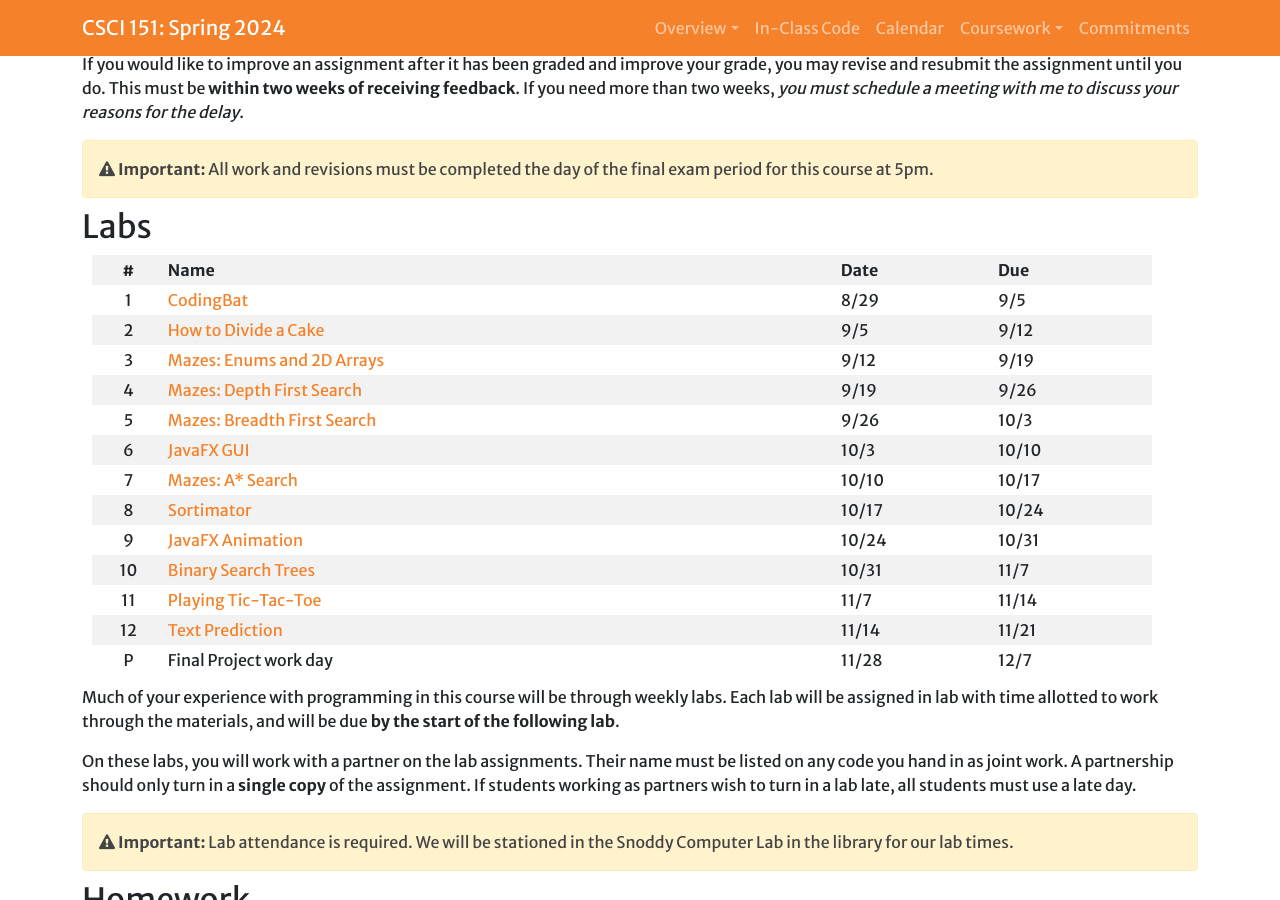
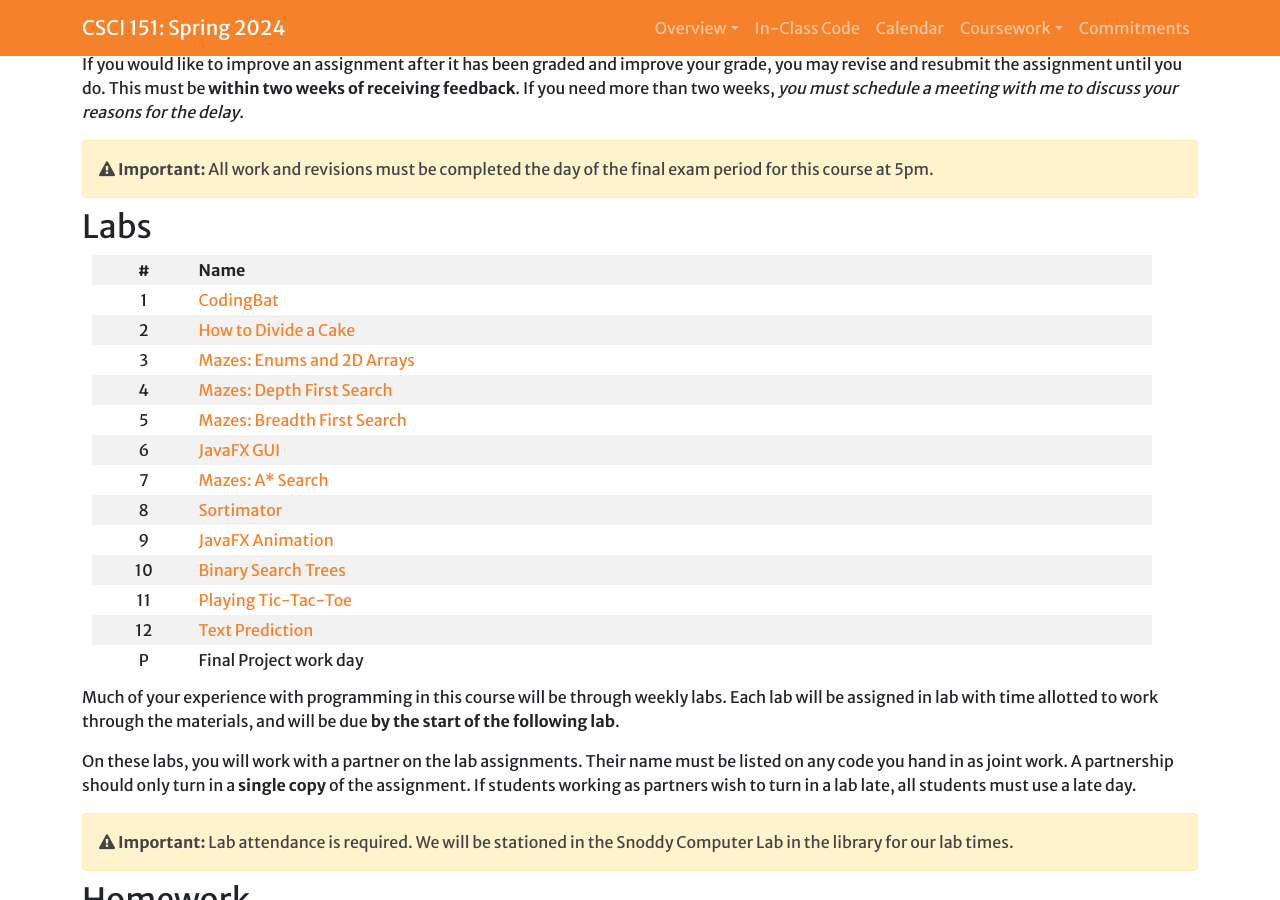
Before and after one commit to Hendrix-CS/csci151, a Jekyll site: the page built from index.md, in a window 1280 px wide and 900 px high, scrolled down 2150 px. Built offline with Jekyll 4.4.1, drawn with Linux system fonts in a browser that asks for light colours; a script that is not in the unit is left out; our own code applies the rules of GitHub Pages for plain Markdown files.

Commit message:
All dates on Calendar, not in index.md

```diff
--- a/index.md
+++ b/index.md
@@ -102,21 +102,21 @@ If you would like to improve an assignment after it has been graded and improve
 
 ## <a name="labs">Labs</a>
 
-| #  | Name                                                               | Date | Due  |
-|:--:|-----                                                               | ---- | ---- |
-|1 | [CodingBat]({{site.baseurl}}/labs/codingbat.html)                    | 8/29 | 9/5  |
-|2 | [How to Divide a Cake]({{site.baseurl}}/labs/cake.html)              | 9/5  | 9/12 |
-|3 | [Mazes: Enums and 2D Arrays]({{site.baseurl}}/labs/maze-enums.html)  | 9/12 | 9/19 |
-|4 | [Mazes: Depth First Search]({{site.baseurl}}/labs/maze-dfs.html)     | 9/19 | 9/26 |
-|5 | [Mazes: Breadth First Search]({{site.baseurl}}/labs/maze-bfs.html)   | 9/26 | 10/3 |
-|6 | [JavaFX GUI]({{site.baseurl}}/labs/javafx.html)                      | 10/3 | 10/10|
-|7 | [Mazes: A* Search]({{site.baseurl}}/labs/maze-astar.html)            | 10/10| 10/17|
-|8 | [Sortimator]({{site.baseurl}}/labs/sortimator.html)                  | 10/17| 10/24|
-|9 | [JavaFX Animation]({{site.baseurl}}/labs/animation.html)             | 10/24| 10/31|
-|10 | [Binary Search Trees]({{site.baseurl}}/labs/binarysearchtrees.html) | 10/31| 11/7 |
-|11 | [Playing Tic-Tac-Toe]({{site.baseurl}}/labs/tic-tac-toe.html)       | 11/7 | 11/14|
-|12 | [Text Prediction]({{site.baseurl}}/labs/text-prediction.html)       | 11/14| 11/21|
-|P  | Final Project work day                                              | 11/28| 12/7 |
+| #  | Name
+|:--:|-----
+|1 | [CodingBat]({{site.baseurl}}/labs/codingbat.html)
+|2 | [How to Divide a Cake]({{site.baseurl}}/labs/cake.html)
+|3 | [Mazes: Enums and 2D Arrays]({{site.baseurl}}/labs/maze-enums.html)
+|4 | [Mazes: Depth First Search]({{site.baseurl}}/labs/maze-dfs.html)
+|5 | [Mazes: Breadth First Search]({{site.baseurl}}/labs/maze-bfs.html)
+|6 | [JavaFX GUI]({{site.baseurl}}/labs/javafx.html)
+|7 | [Mazes: A* Search]({{site.baseurl}}/labs/maze-astar.html)
+|8 | [Sortimator]({{site.baseurl}}/labs/sortimator.html)
+|9 | [JavaFX Animation]({{site.baseurl}}/labs/animation.html)
+|10 | [Binary Search Trees]({{site.baseurl}}/labs/binarysearchtrees.html)
+|11 | [Playing Tic-Tac-Toe]({{site.baseurl}}/labs/tic-tac-toe.html)
+|12 | [Text Prediction]({{site.baseurl}}/labs/text-prediction.html)
+|P  | Final Project work day
 
 Much of your experience with programming in this course will be through weekly labs. Each lab will be assigned in lab with time allotted to work through the materials, and will be due **by the start of the following lab**.
 
```
